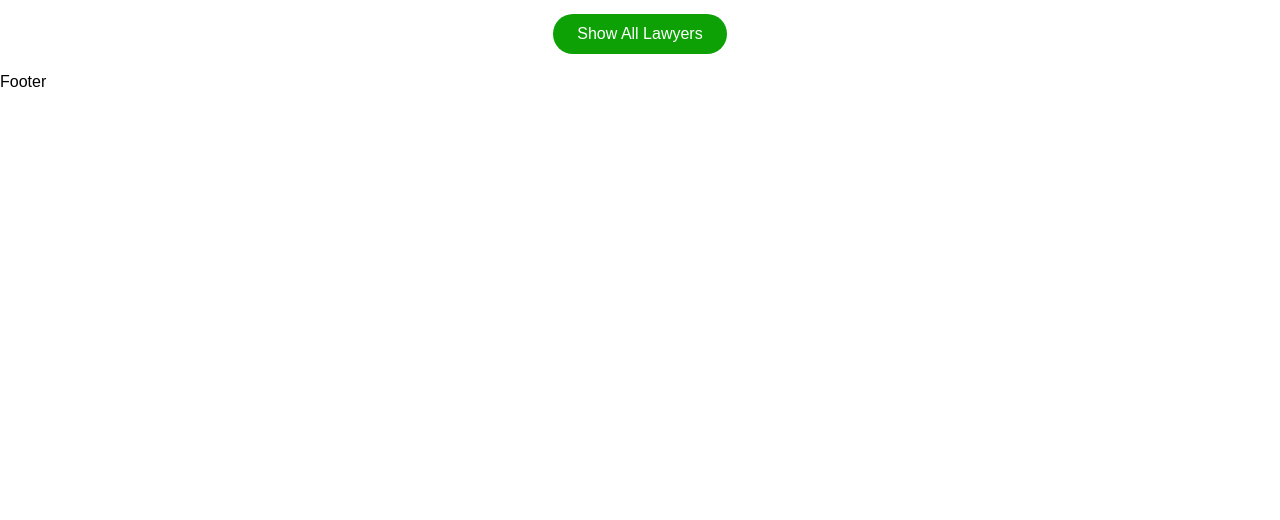
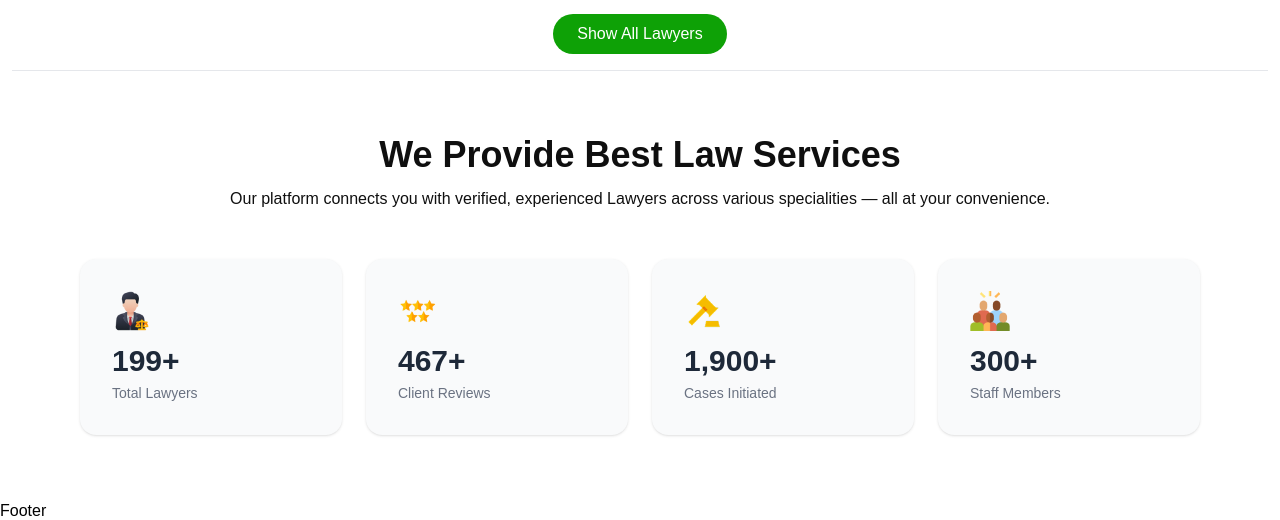
Before and after one commit to Rajib-Ahmed32/lawyer-booking, a React (Vite) app: page / in a window 1280 px wide. Shown: the part 1548-2068 px from the top of the page. Before the commit the page ends 1642 px from the top, so only its background shows below. Built offline with nearby package versions, Linux system fonts and the light colour scheme.

Commit message:
Added animated StatsSection with given icons and CountUp effect

```diff
--- a/package.json
+++ b/package.json
@@ -14,6 +14,8 @@
     "react": "^19.0.0",
     "react-countup": "^6.5.3",
     "react-dom": "^19.0.0",
+    "react-icons": "^5.5.0",
+    "react-intersection-observer": "^9.16.0",
     "react-router-dom": "^7.5.1",
     "react-toastify": "^11.0.5",
     "recharts": "^2.15.3",
--- a/src/App.jsx
+++ b/src/App.jsx
@@ -28,14 +28,15 @@ const AppContent = () => {
     return () => clearTimeout(timeout);
   }, [location]);
 
-  // Hide footer for these routes
+
   const hideFooterRoutes = ["/not-found", "/contact"];
   const shouldHideFooter = hideFooterRoutes.includes(location.pathname);
 
   return (
-    <>
+    <div className="min-h-screen flex flex-col">
       {loading && <GlobalLoader />}
       <Header />
+      <main className="flex-grow">
         <Routes>
           <Route path="/" element={<Home />} />
           <Route path="/lawyer/:id" element={<LawyerProfile />} />
@@ -45,9 +46,10 @@ const AppContent = () => {
           <Route path="/not-found" element={<NotFound />} />
           <Route path="*" element={<Navigate to="/not-found" />} />
         </Routes>
+      </main>
       {!shouldHideFooter && <Footer />}
       <ToastContainer position="top-right" autoClose={3000} />
-    </>
+    </div>
   );
 };
 
--- /dev/null
+++ b/src/features/key-metrics/StatsSection.jsx
@@ -0,0 +1,73 @@
+import React from 'react';
+import CountUp from 'react-countup';
+import { useInView } from 'react-intersection-observer';
+import lawyerIcon from "../../assets/success-doctor.png";
+import review from "../../assets/success-review.png";
+import patients from "../../assets/success-patients.png";
+import staff from "../../assets/success-staffs.png";
+
+const stats = [
+  {
+    icon: lawyerIcon,
+    count: 199,
+    label: 'Total Lawyers',
+  },
+  {
+    icon: review,
+    count: 467,
+    label: 'Client Reviews',
+  },
+  {
+    icon: patients,
+    count: 1900,
+    label: 'Cases Initiated',
+  },
+  {
+    icon: staff,
+    count: 300,
+    label: 'Staff Members',
+  },
+];
+
+const StatsSection = () => {
+  const [ref, inView] = useInView({
+    triggerOnce: false,
+    threshold: 0.3,
+  });
+
+  return (
+    <section ref={ref} className="py-16 bg-white border-t border-gray-200">
+      <div className="text-center mb-12 px-4">
+        <h2 className="text-4xl md:text-4xl font-bold text-[#0F0F0F] mb-3">
+          We Provide Best Law Services
+        </h2>
+        <p className="text-[#0F0F0F] max-w-4xl mx-auto text-base">
+          Our platform connects you with verified, experienced Lawyers across various specialities — all at your convenience.
+        </p>
+      </div>
+
+      <div className="grid grid-cols-2 md:grid-cols-4 gap-6 max-w-6xl mx-auto px-4">
+        {stats.map((stat, index) => (
+          <div
+            key={index}
+            className="bg-gray-50 p-8 rounded-2xl shadow-sm hover:shadow-md transition-all duration-300 text-left"
+          >
+            <div className="flex items-center mb-3">
+              <img
+                src={stat.icon}
+                alt={stat.label}
+                className="w-10 h-10 object-contain"
+              />
+            </div>
+            <div className="text-3xl font-bold text-gray-800">
+              {inView ? <CountUp end={stat.count} duration={4} /> : '0'}+
+            </div>
+            <p className="text-sm text-gray-500 mt-1">{stat.label}</p>
+          </div>
+        ))}
+      </div>
+    </section>
+  );
+};
+
+export default StatsSection;
--- /dev/null
+++ b/src/features/question-answer/QAList.jsx
@@ -0,0 +1,9 @@
+import React from 'react'
+
+const QAList = () => {
+  return (
+    <div>QAList</div>
+  )
+}
+
+export default QAList
--- a/src/pages/Home.jsx
+++ b/src/pages/Home.jsx
@@ -1,12 +1,14 @@
 import React from 'react'
 import Hero from '../features/hero/Hero'
 import Lawyers from '../features/lawyers/Lawyers'
+import StatsSection from '../features/key-metrics/StatsSection'
 
 const Home = () => {
   return (
     <div className='mx-3'>
         <Hero />
         <Lawyers />
+        <StatsSection />
     </div>
   )
 }
```
Also changed, not shown: 1 other file (tests, documents, lock files or other folders). Lines whose indentation alone changed are shown as unchanged.
